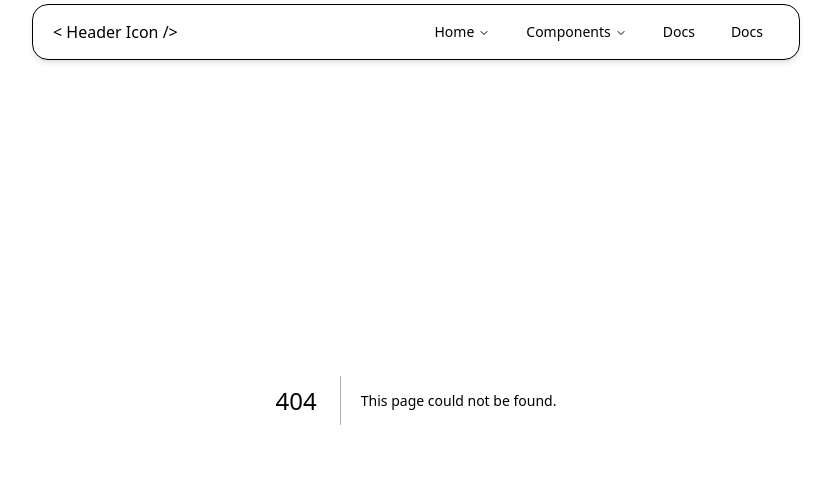
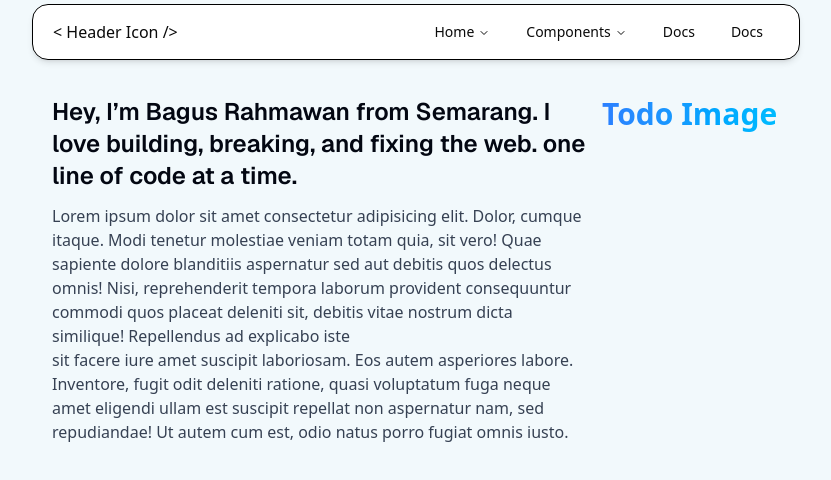
Before and after one commit to bagoesrex/portfolio-website, a Next.js app: page /about in a window 1280 px wide. Before the commit this address had no page. Shown: the top 480 px of the page, without its empty margins (224-1055 px from the left). Built offline with nearby package versions, Linux system fonts and the light colour scheme.

Commit message:
feat(about): add about page with intro section component

```diff
--- /dev/null
+++ b/app/about/page.tsx
@@ -0,0 +1,11 @@
+import IntroSection from "@/components/about/intro-section";
+
+export default function AboutPage() {
+    return (
+        <main className="max-w-3xl mx-auto mt-1 pt-23 flex flex-col gap-10 pb-10 *:mx-5 text-gray-700">
+
+            <IntroSection />
+
+        </main>
+    )
+}
--- /dev/null
+++ b/components/about/intro-section.tsx
@@ -0,0 +1,21 @@
+export default function IntroSection() {
+    return (
+        <section id="intro" className="flex flex-col gap-5">
+            <div className="flex flex-row gap-4">
+                <div className="flex flex-col flex-3/4 gap-3">
+                    <h1 className="text-2xl font-semibold font-sans text-gray-950 bg-clip-text">
+                        Hey, I’m Bagus Rahmawan from Semarang. I love building, breaking, and fixing the web. one line of code at a time.
+                    </h1>
+                    <p className="">Lorem ipsum dolor sit amet consectetur adipisicing elit. Dolor, cumque itaque. Modi tenetur molestiae veniam totam quia, sit vero! Quae sapiente dolore blanditiis aspernatur sed aut debitis quos delectus omnis!
+                        Nisi, reprehenderit tempora laborum provident consequuntur commodi quos placeat deleniti sit, debitis vitae nostrum dicta similique! Repellendus ad explicabo iste <br /> sit facere iure amet suscipit laboriosam. Eos autem asperiores labore.
+                        Inventore, fugit odit deleniti ratione, quasi voluptatum fuga neque amet eligendi ullam est suscipit repellat non aspernatur nam, sed repudiandae! Ut autem cum est, odio natus porro fugiat omnis iusto.</p>
+                </div>
+                <div className="flex flex-col flex-1/4">
+                    <h1 className="text-3xl font-extrabold bg-gradient-to-r from-blue-500 to-sky-400 text-transparent bg-clip-text">
+                        Todo Image
+                    </h1>
+                </div>
+            </div>
+        </section>
+    )
+}
```
